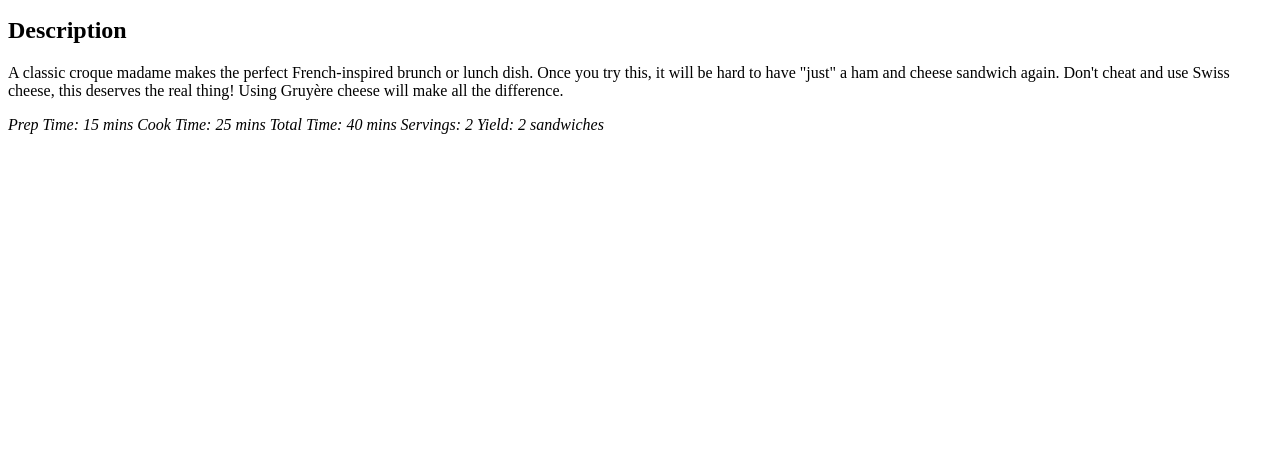
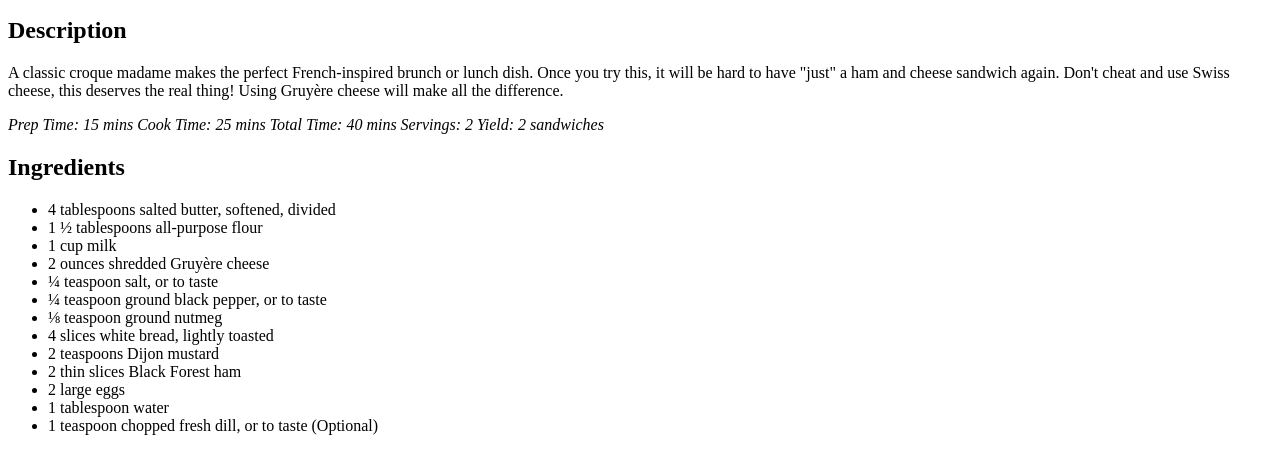
Before and after one commit to PixelQuinn/odin-recipes, a plain HTML site: page recipes/croque.html in a window 1280 px wide. Shown: the part 85-558 px from the top of the page. Drawn offline with Linux system fonts and the light colour scheme.

Commit message:
doc: unordered list to croque.html

```diff
--- a/recipes/croque.html
+++ b/recipes/croque.html
@@ -11,4 +11,20 @@ Total Time: 40 mins
 Servings: 2
 Yield: 2 sandwiches
     </em>
+<h2>Ingredients</h2>
+    <ul>
+        <li>4 tablespoons salted butter, softened, divided</li>
+        <li>1 ½ tablespoons all-purpose flour</li>
+        <li>1 cup milk</li>
+        <li>2 ounces shredded Gruyère cheese</li>
+        <li>¼ teaspoon salt, or to taste</li>
+        <li>¼ teaspoon ground black pepper, or to taste</li>
+        <li>⅛ teaspoon ground nutmeg</li>
+        <li>4 slices white bread, lightly toasted</li>
+        <li>2 teaspoons Dijon mustard</li>
+        <li>2 thin slices Black Forest ham</li>
+        <li>2 large eggs</li>
+        <li>1 tablespoon water</li>
+        <li>1 teaspoon chopped fresh dill, or to taste (Optional)</li>
+    </ul>
 </body>
```
